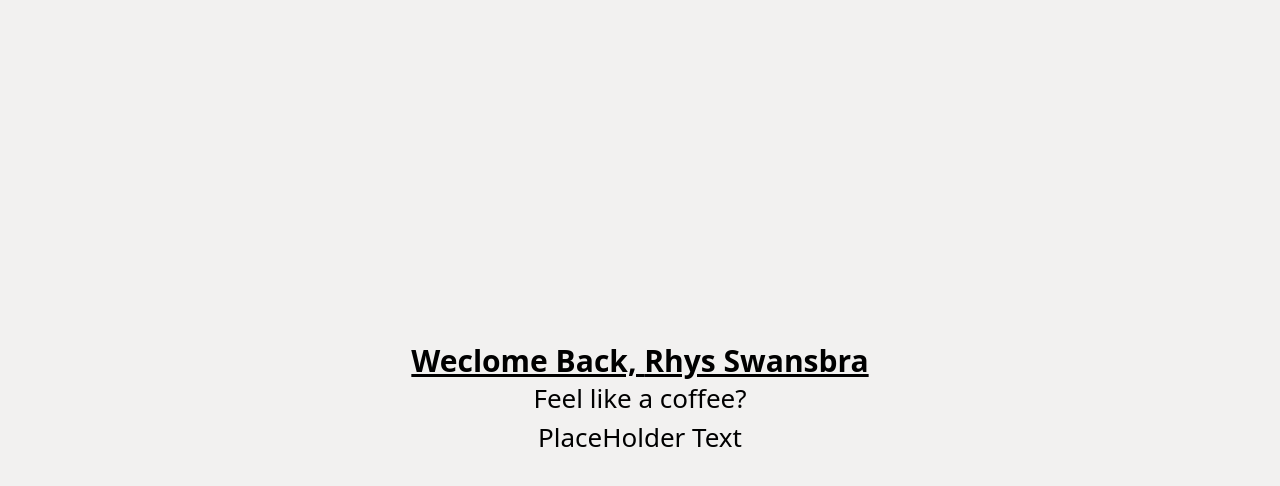
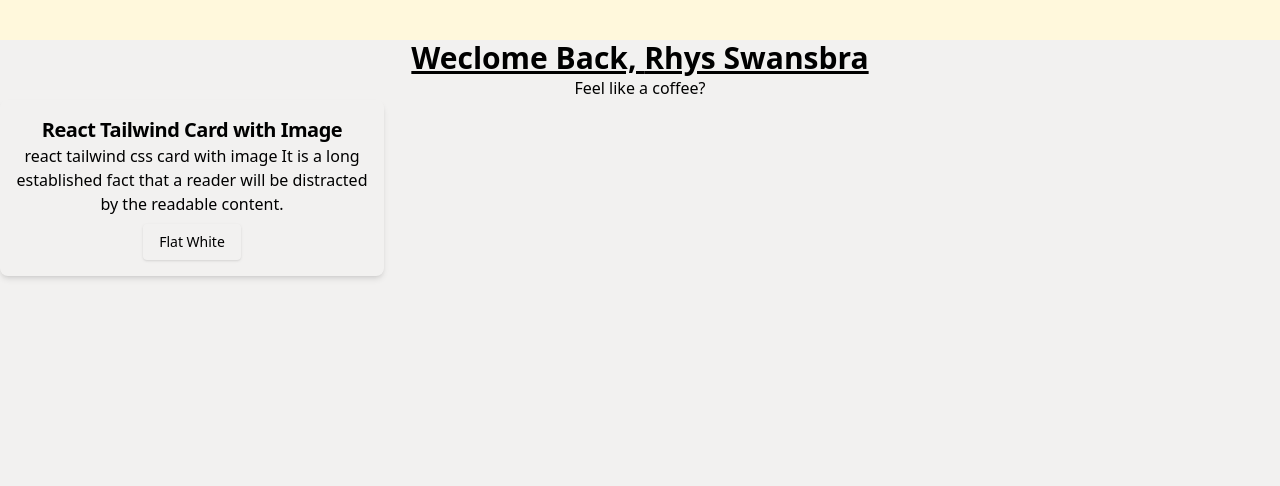
Before and after one commit to swansrh/RCROA, a React (Create React App) app in the folder coffee_robots/: page / in a window 1280 px wide. Shown: the top 486 px of the page. Built offline with nearby package versions, Linux system fonts and the light colour scheme.

Commit message:
Added custom colours and began work on cards

```diff
--- a/coffee_robots/src/App.css
+++ b/coffee_robots/src/App.css
@@ -14,8 +14,8 @@
 }
 
 .App-header {
-  background-color: #f2f1f0;
-  min-height: 100vh;
+  background-color: cornsilk;
+  min-height: 5vh;
   display: flex;
   flex-direction: column;
   align-items: center;
@@ -36,3 +36,7 @@
     transform: rotate(360deg);
   }
 }
+
+body {
+  background-color: #f2f1f0;
+}
--- a/coffee_robots/src/App.js
+++ b/coffee_robots/src/App.js
@@ -7,10 +7,12 @@ function App() {
   return (
     <div className="App">
       <header className="App-header">
-        <HelloUser name="Rhys Swansbra"/>
-        <CoffeeBox />
 
       </header>
+      <body>
+      <HelloUser name="Rhys Swansbra"/>
+        <CoffeeBox />
+      </body>
     </div>
   );
 }
--- a/coffee_robots/src/MyComponents/coffeeBox.js
+++ b/coffee_robots/src/MyComponents/coffeeBox.js
@@ -4,7 +4,21 @@ import React from "react";
 class CoffeeBox extends React.Component {
     render() {
         return (
-            <p>PlaceHolder Text</p>
+            <div className="w-full rounded-lg shadow-md lg:max-w-sm">
+            <div className="p-4">
+                <h4 className="text-xl font-semibold tracking-tight text-blue-600">
+                    React Tailwind Card with Image
+                </h4>
+                <p className="mb-2 leading-normal">
+                    react tailwind css card with image It is a long established
+                    fact that a reader will be distracted by the readable
+                    content.
+                </p>
+                <button className="px-4 py-2 text-sm text-blue-100 bg-blue-500 rounded shadow">
+                    Flat White
+                </button>
+            </div>
+        </div>
         );
     }
 }
--- a/coffee_robots/tailwind.config.js
+++ b/coffee_robots/tailwind.config.js
@@ -5,6 +5,17 @@ module.exports = {
   ],
   theme: {
     extend: {},
+    colors: {
+      //configure custom colors here for use throughout the document
+      transparent: 'transparent',
+      current: 'currentColor',
+      'coffee-l': '#e8ded1',
+      'coffee-custom': '#f2f1f0',
+      'coffee-brown': '#a0816c',
+      'coffee-caramel': '#c8ad7e',
+      'coffee-Paper': '#bfaa8c',
+      'coffee-stain': '#d1c0a8'
+    }
   },
   plugins: [],
 }
```
Also changed, not shown: 1 other file (tests, documents, lock files or other folders).
